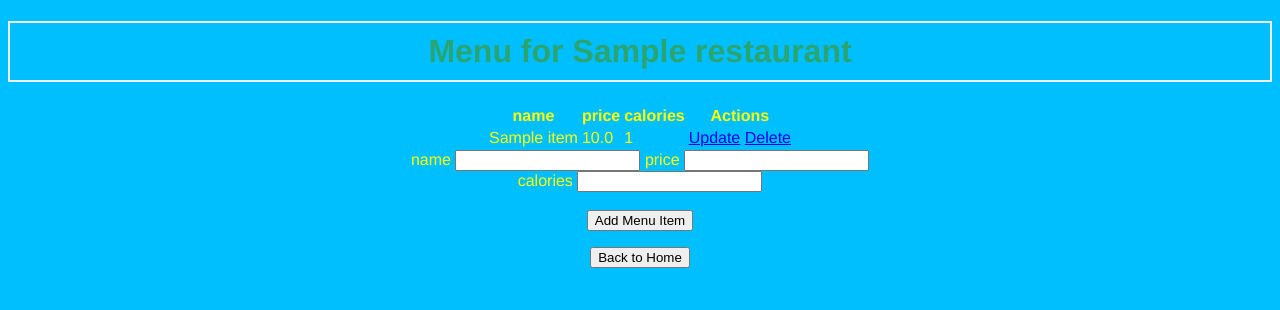
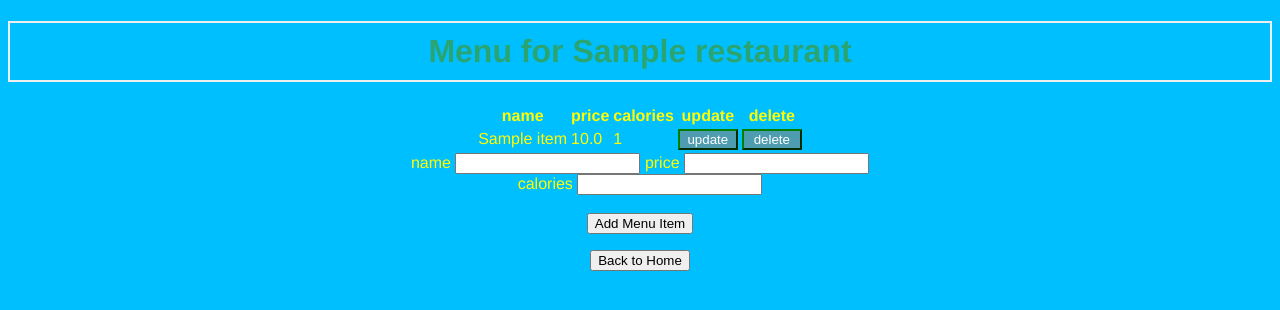
Before and after one commit to JQ100/nourishcampus, a Flask app: template nourish_campus/blueprints/menu_item/templates/views/admin_menu.html in a window 1280 px wide. Shown: the top 310 px of the page. Run offline with Flask 2, Linux system fonts and the light colour scheme; the template is opened without the code that fills it: values that come from a table or form of the project are taken from there, others are empty; tables that the repository leaves empty hold one stand-in row (values such as "Sample post"); some libraries are stand-ins or nearby versions.

Commit message:
split the action column to update and delete for retaurant and menu pages

```diff
--- a/nourish_campus/blueprints/menu_item/menu_item.py
+++ b/nourish_campus/blueprints/menu_item/menu_item.py
@@ -75,7 +75,7 @@ def update_menu_item(restaurant_id, menu_item_id):
         return render_template('menu_update.html', update_form=updateForm)
 
 
-@menu_item_bp.route("/menu_item/delete/<int:restaurant_id>/<int:menu_item_id>")
+@menu_item_bp.route("/menu_item/delete/<int:restaurant_id>/<int:menu_item_id>", methods=["POST"])
 def del_menu_item(restaurant_id, menu_item_id):
     menu_item = MenuItem.query.filter_by(id=menu_item_id).first()
     menu_item.is_soft_deleted = True
--- a/nourish_campus/blueprints/menu_item/templates/views/admin_menu.html
+++ b/nourish_campus/blueprints/menu_item/templates/views/admin_menu.html
@@ -14,7 +14,8 @@
                 <th>name</th>
                 <th>price</th>
                 <th>calories</th>
-                <th>Actions</th>
+                <th>update</th>
+                <th>delete</th>
             </tr>
             <!-- menu_items contains all menu item queries, used in this loop to traverse the menu items -->
             {% for menu in menu_items %}
@@ -23,8 +24,16 @@
                 <td>{{ menu.price }}</td>
                 <td>{{ menu.calories }}</td>
                 <td>
-                    <a href="/menu_item/update/{{restaurant.id}}/{{menu.id}}">Update</a>
-                    <a href="/menu_item/delete/{{restaurant.id}}/{{menu.id}}">Delete</a>
+                    <!-- <a href="/menu_item/update/{{restaurant.id}}/{{menu.id}}">Update</a>
+                    <a href="/menu_item/delete/{{restaurant.id}}/{{menu.id}}">Delete</a> -->
+                    <form action="/menu_item/update/{{restaurant.id}}/{{menu.id}}" method="GET">
+                        <input type="submit" style=background-color:#4E9CAF;border-color:green;color:white;width:60px value="update">
+                    </form>
+                </td>
+                <td>
+                    <form action="/menu_item/delete/{{restaurant.id}}/{{menu.id}}" method="POST" onsubmit="return confirm('Are you sure you wish to delete {{menu.name}}?');">
+                        <input type="submit" style=background-color:#4E9CAF;border-color:green;color:white;width:60px value="delete">
+                    </form>
                 </td>
             </tr>
             {% endfor %}
```
Also changed, not shown: nourish_campus/blueprints/restaurant/templates/views/admin.html (+5 -2 lines).
